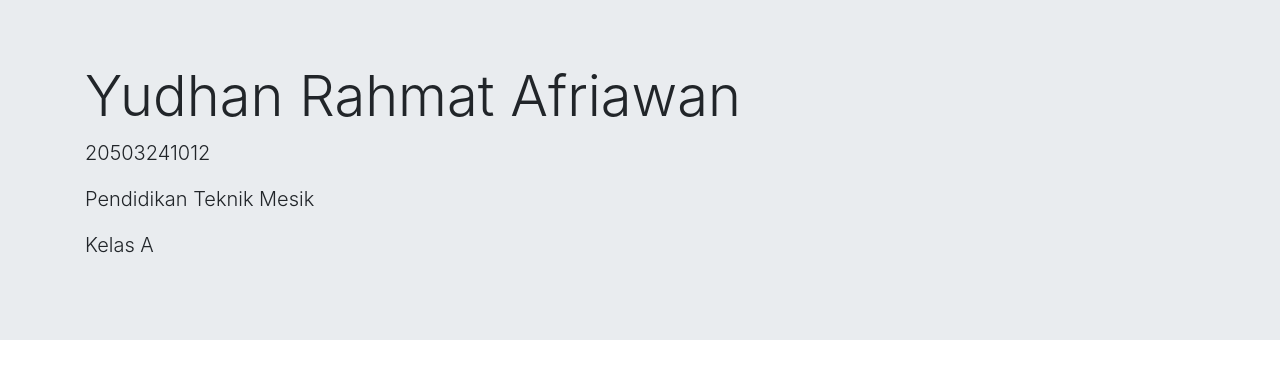
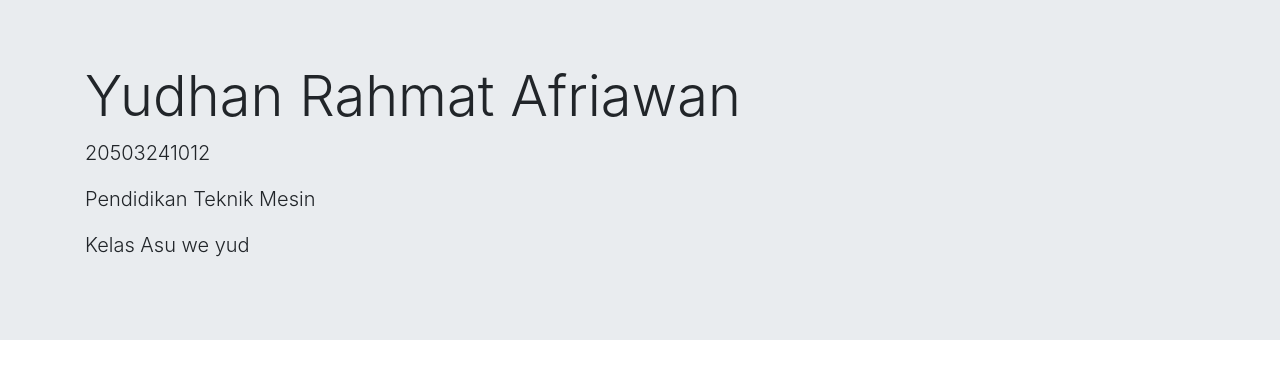
Before and after one commit to widyaluhur/pelatihan_web, a CodeIgniter app: page /database/ in a window 1280 px wide. Shown: the part 57-436 px from the top of the page. Run offline with CodeIgniter, Linux system fonts and the light colour scheme; some libraries are stand-ins or nearby versions.

Commit message:
five-commit

```diff
--- a/application/views/home/index.php
+++ b/application/views/home/index.php
@@ -2,7 +2,7 @@
     <div class="container">
         <h1 class="display-4"><?= $nama; ?></h1>
         <p class="lead">20503241012</p>
-        <p class="lead">Pendidikan Teknik Mesik</p>
-        <p class="lead">Kelas A</p>
+        <p class="lead">Pendidikan Teknik Mesin</p>
+        <p class="lead">Kelas Asu we yud</p>
     </div>
 </div>
```
